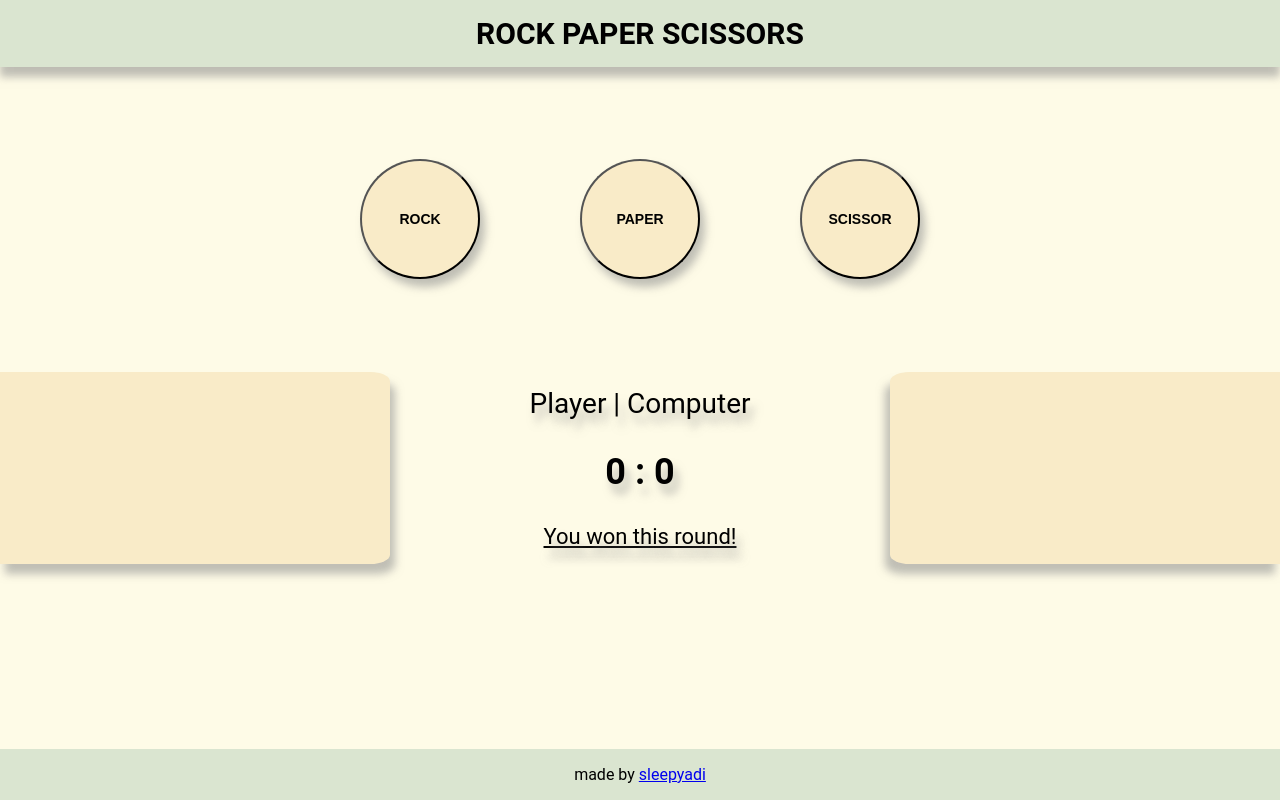
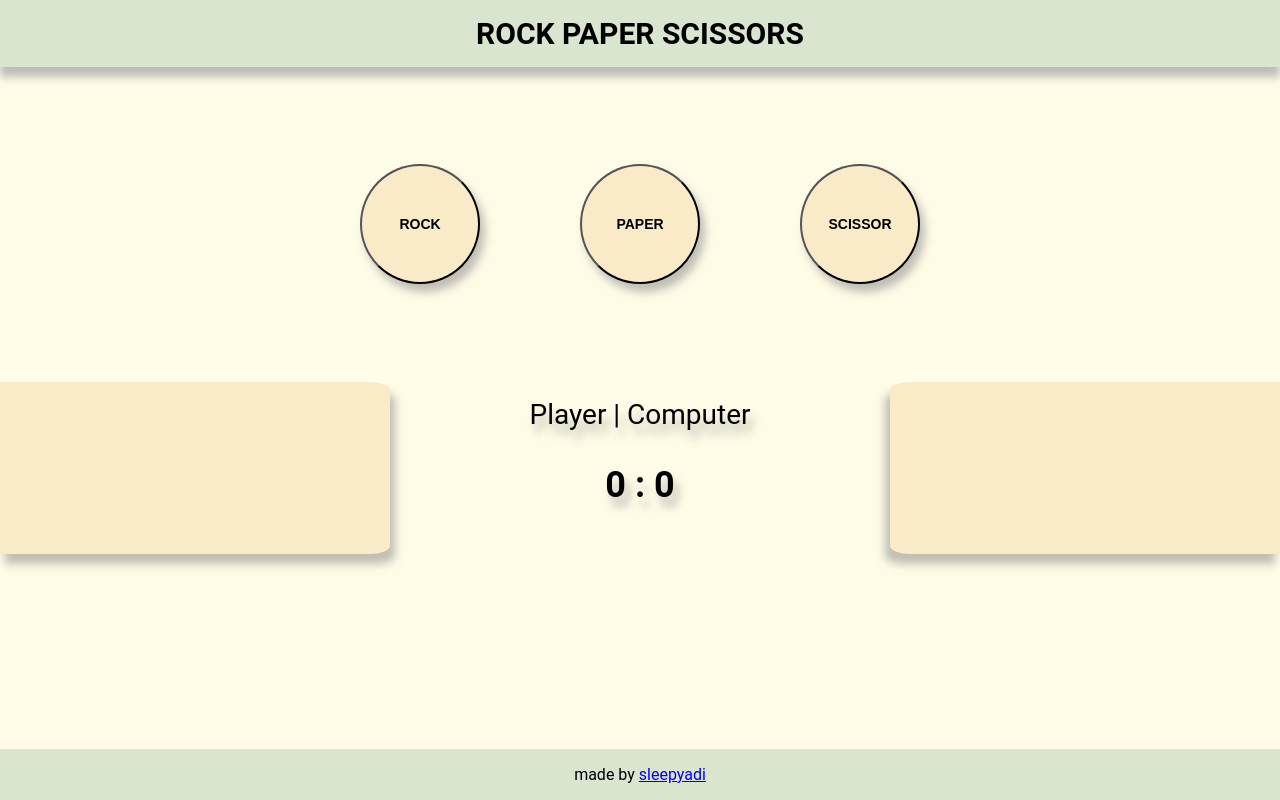
Before and after one commit to sleepyadi/rock-paper-scissors, a plain HTML site: page index.html in a window 1280 px wide. Drawn offline with Linux system fonts and the light colour scheme.

Commit message:
Fix placeholder text

```diff
--- a/index.html
+++ b/index.html
@@ -27,7 +27,7 @@
         <div class="score">
             <p class="score-header">Player  | Computer</p>
             <p class="live-score">0 : 0</p>
-            <p class="round-result">You won this round!</p>
+            <p class="round-result"></p>
         </div>
         <div class="computer-hand">
             <p></p>
```
